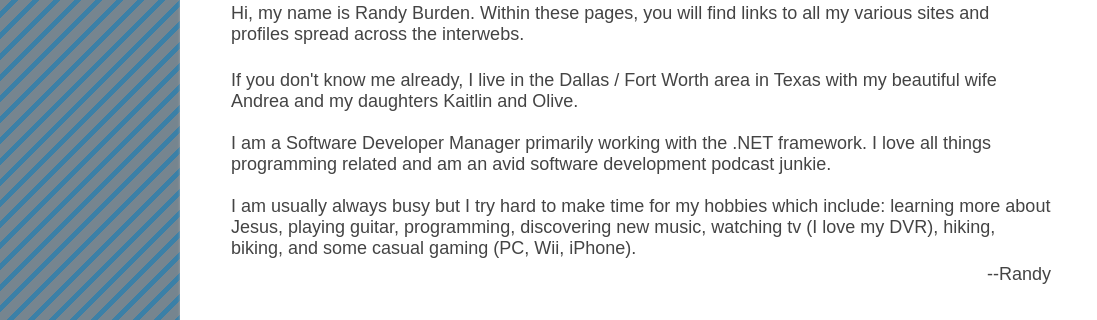
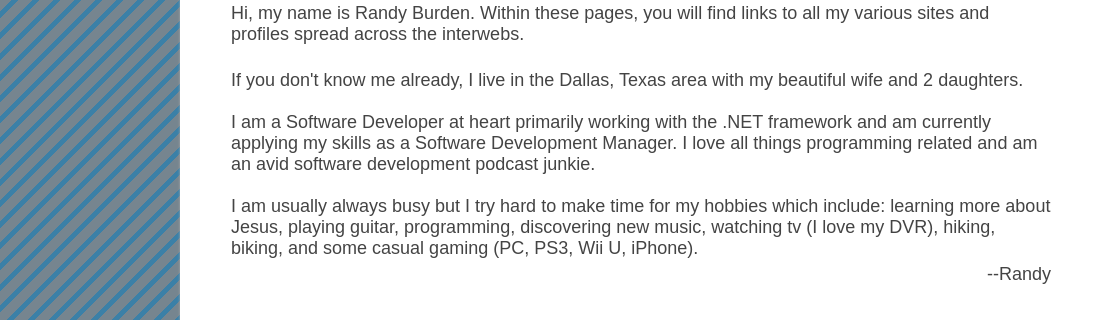
Before and after one commit to randyburden/randyburden.github.com, a plain HTML site: page index.html in a window 1280 px wide. Shown: the part 149-469 px from the top of the page, 0-1097 px from the left. Drawn offline with nearby package versions, Linux system fonts and the light colour scheme.

Commit message:
Update index.html

```diff
--- a/index.html
+++ b/index.html
@@ -66,16 +66,17 @@ ul li{
 				</p>
 
 				<p class="left">
-					If you don't know me already, I live in the Dallas / Fort Worth
-					area in Texas with my beautiful wife Andrea and my daughters Kaitlin and Olive.
+					If you don't know me already, I live in the Dallas, Texas area with my
+					beautiful wife and 2 daughters.
 					<br /><br />
-					I am a Software Developer Manager primarily working with the .NET framework. I love
-					all things programming related and am an avid software development podcast junkie.
+					I am a Software Developer at heart primarily working with the .NET framework and
+					am currently applying my skills as a Software Development Manager. I love all
+					things programming related and am an avid software development podcast junkie.
 					<br /><br />
 					I am usually always busy but I try hard to make time for my hobbies which include:
 					learning more about Jesus, playing guitar, programming, discovering new
 					music, watching tv (I love my DVR), hiking, biking, and some casual
-					gaming (PC, Wii, iPhone).
+					gaming (PC, PS3, Wii U, iPhone).
 				</p>
 
 				<p class="right-bottom">--Randy</p>
```
